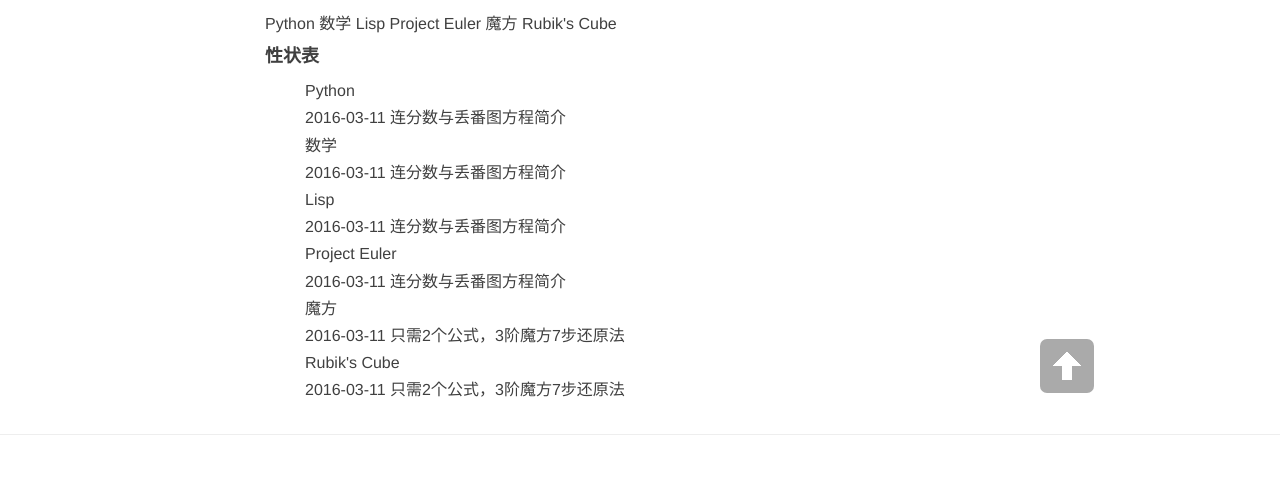
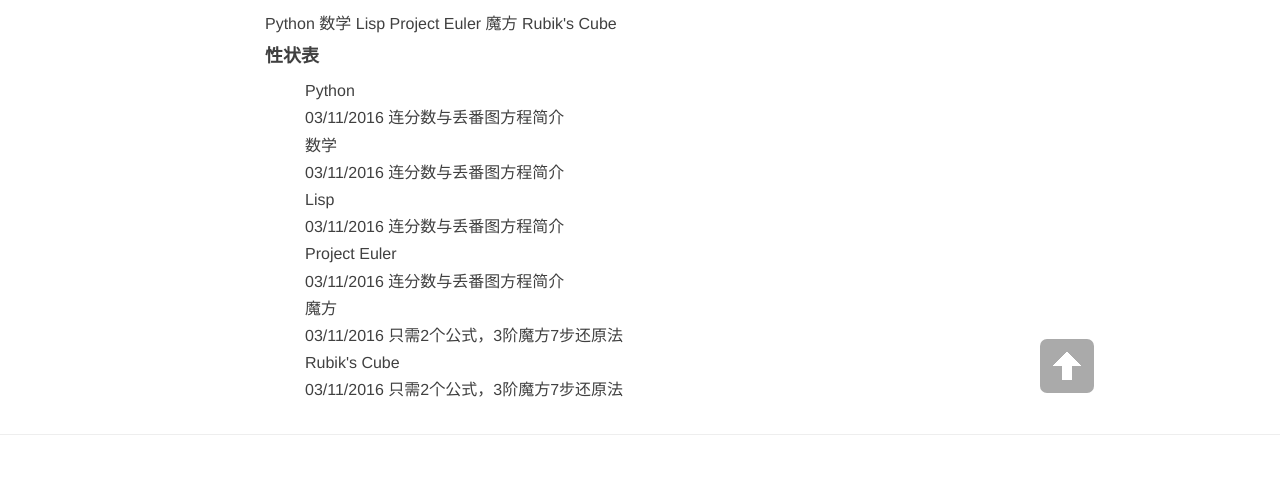
Before and after one commit to ceares/ceares.github.io, a Jekyll site: the page built from tags.md, in a window 1280 px wide. Shown: the part 477-963 px from the top of the page. Built offline with Jekyll 4.4.1, drawn with Linux system fonts in a browser that asks for light colours; nearby versions of some CDN libraries; library files that are not in the unit come from our copies.

Commit message:
Update tags.md

```diff
--- a/tags.md
+++ b/tags.md
@@ -23,8 +23,8 @@
   <li class="listing-seperator" id="{{ tag[0] }}">{{ tag[0] }}</li>
 {% for post in tag[1] %}
   <li class="listing-item">
-  <time datetime="{{ post.date | date:"%Y-%m-%d" }}">{{ post.date | date:"%Y-%m-%d" }}</time>
-  <a href="{{ post.url }}" title="{{ post.title }}">{{ post.title }}</a>
+  <time datetime="{{ post.date | date:"%Y-%m-%d" }}">{{ post.date | date:"%m/%d/%Y" }}</time>
+  <a href="{{ post.url }}" title="{{ post.title }}" style="text-indent:1em;">{{ post.title }}</a>
   </li>
 {% endfor %}
 {% endfor %}
```
